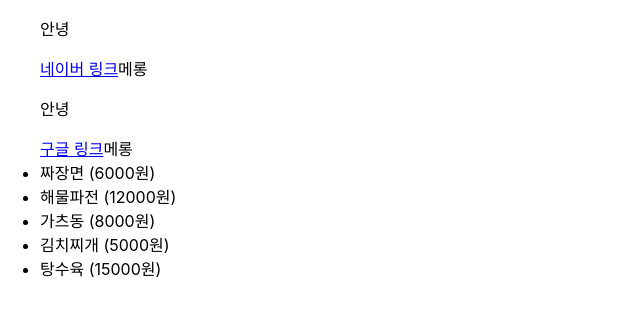
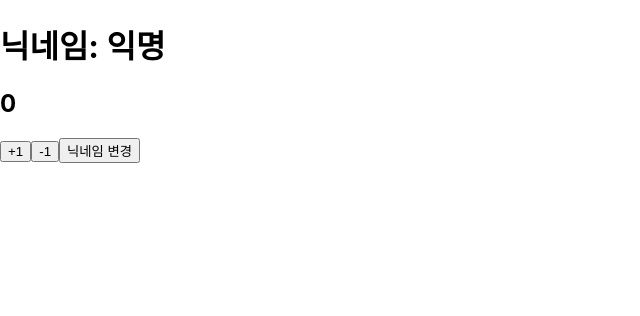
Before and after one commit to teataeho/react-basic, a React (Create React App) app: page / in a window 1280 px wide. Shown: the top 316 px of the page, without its empty margins (0-640 px from the left). Built offline with nearby package versions, Linux system fonts and the light colour scheme; the HTML template or start-up script is replaced by a standard one.

Commit message:
2023.06.13 react hook (useState, useEffect)

```diff
--- a/src/App.js
+++ b/src/App.js
@@ -1,6 +1,6 @@
 import './App.css';
 import SayHello from './SayHello';
-import FoodList from './component/chap02_props/FoodList';
+import Counter from './component/chap03_state/Counter';
 
 //리액트에서는 하나의 컴포넌트가 여러개의 엘리먼트를 반환할 수 있습니다.
 //JSX를 작성할 때 return 문 안에 반드시 하나의 최상위 태그가 있어야 합니다.
@@ -20,7 +20,7 @@
   //{} 안에서 함수의 호출문이나 변수참조는 가능.
   return (
     <>
-      <FoodList />
+      <Counter />
     </>
   );
 }
--- /dev/null
+++ b/src/component/chap03_state/Counter.js
@@ -0,0 +1,44 @@
+import React, { useState, useEffect } from 'react'
+
+const Counter = () => {
+
+    const [number, setNumber] = useState(0);
+    const [nick, setNick] = useState('익명');
+
+    const increase = () => setNumber(number + 1);
+    const decrease = () => setNumber(number - 1);
+
+    const changeNick = () => setNick('김철수');
+
+    /*
+    useEffect:
+    - 화면이 처음으로 렌더링(마운트) 될 때 자동으로 호출되는 함수.
+    - 상태값이 변경될 때마다 다시 호출.
+    - 만약에 첫 렌더링 시에만 useEffect를 호출하고 싶다면
+     두 번째 파라미터로 빈 배열(의존성 배열)을 넣으면 된다.
+    - 의존성 배열에 상태변수를 넣으면 해당 상태변수가 업데이트 될 때마다
+     useEffect가 재 호출됨.
+    */
+
+    useEffect(() => {
+        //화면이 처음 렌더링 될 때 fetch를 통해 서버 api를 호출하는 경우,
+        //처음 1회 호출 후에 또 할 필요가 있을까?
+        console.log('3. useEffect called!!');
+    }, [nick]);
+
+    console.log('1. component function executed!!');
+
+  return (
+    <>
+        { console.log('2. rendered html!!!') }
+        <h1>닉네임: {nick}</h1>
+        <h2>{number}</h2>
+        <button onClick={increase}>+1</button>
+        <button onClick={decrease}>-1</button>
+        <button onClick={changeNick}>닉네임 변경</button>
+    </>
+  );
+
+}
+
+export default Counter;
```
Also changed, not shown: src/component/chap03_state/NickName.js (added, +31 -0 lines).
